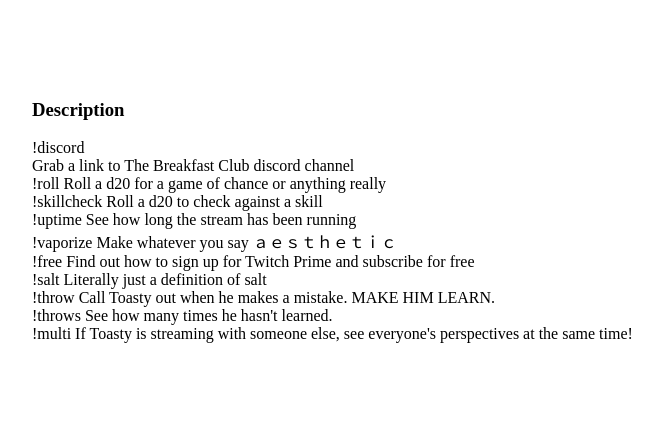
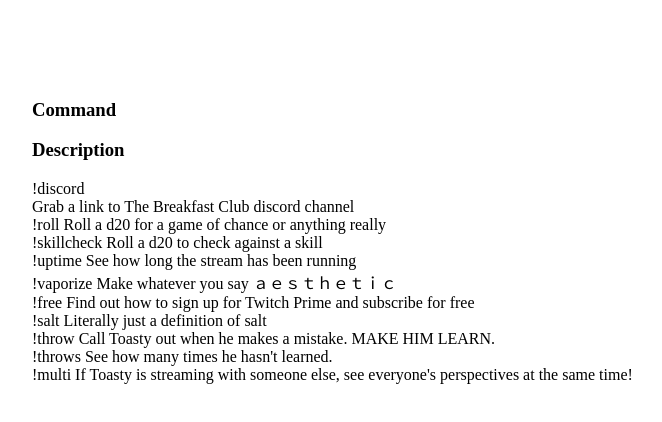
Before and after one commit to gettinToasty/bot-commands, a plain HTML site: page index.html in a window 1280 px wide. Shown: the whole page, without its empty margins (56-718 px from the left). Drawn offline with Linux system fonts and the light colour scheme; a small style sheet from the web is missing.

Commit message:
Update index.html

```diff
--- a/index.html
+++ b/index.html
@@ -5,7 +5,7 @@
   <div>
     <div style="margin:50px; padding: 30px;" class="box">
       <div class="row">
-        <h3 class="col-1-2>Command</h3>
+        <h3 class="col-1-2">Command</h3>
         <h3 class="col-1-2">Description</h3>
       </div>
       <div class="row">
```
